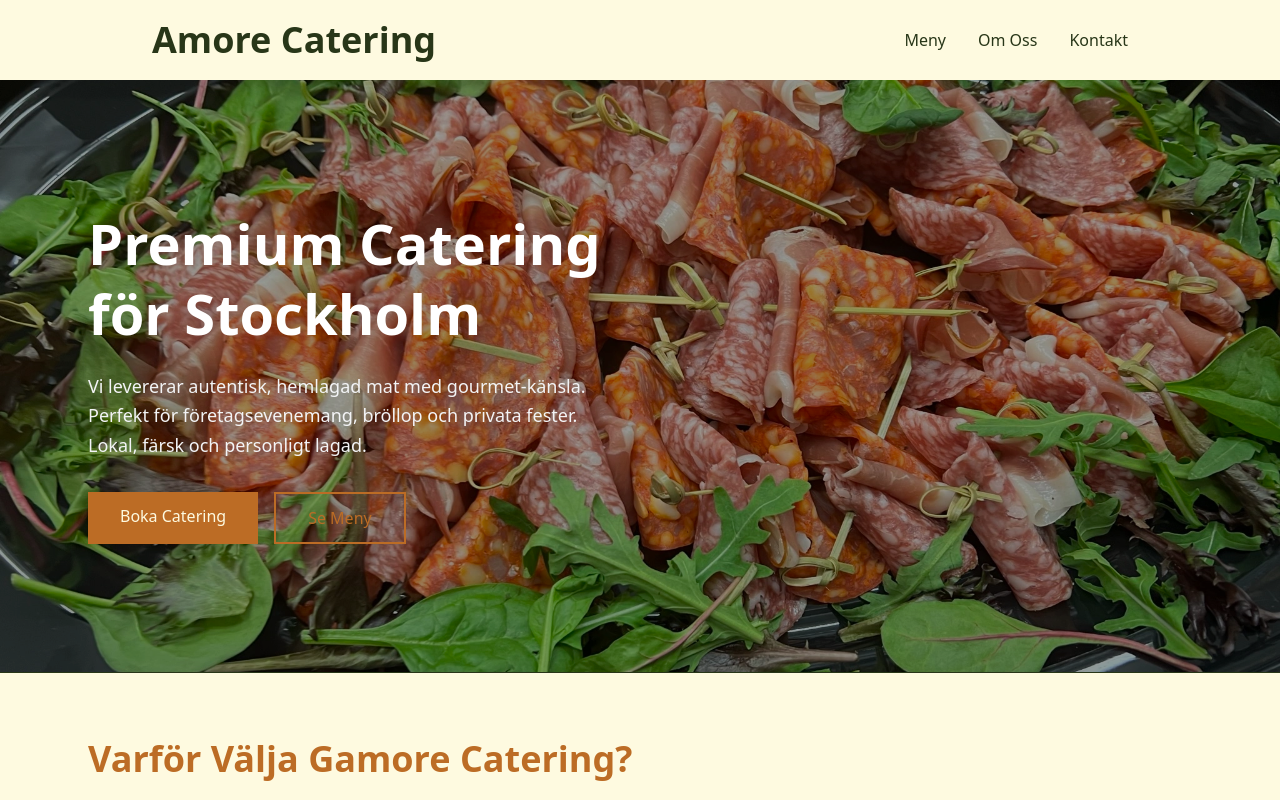
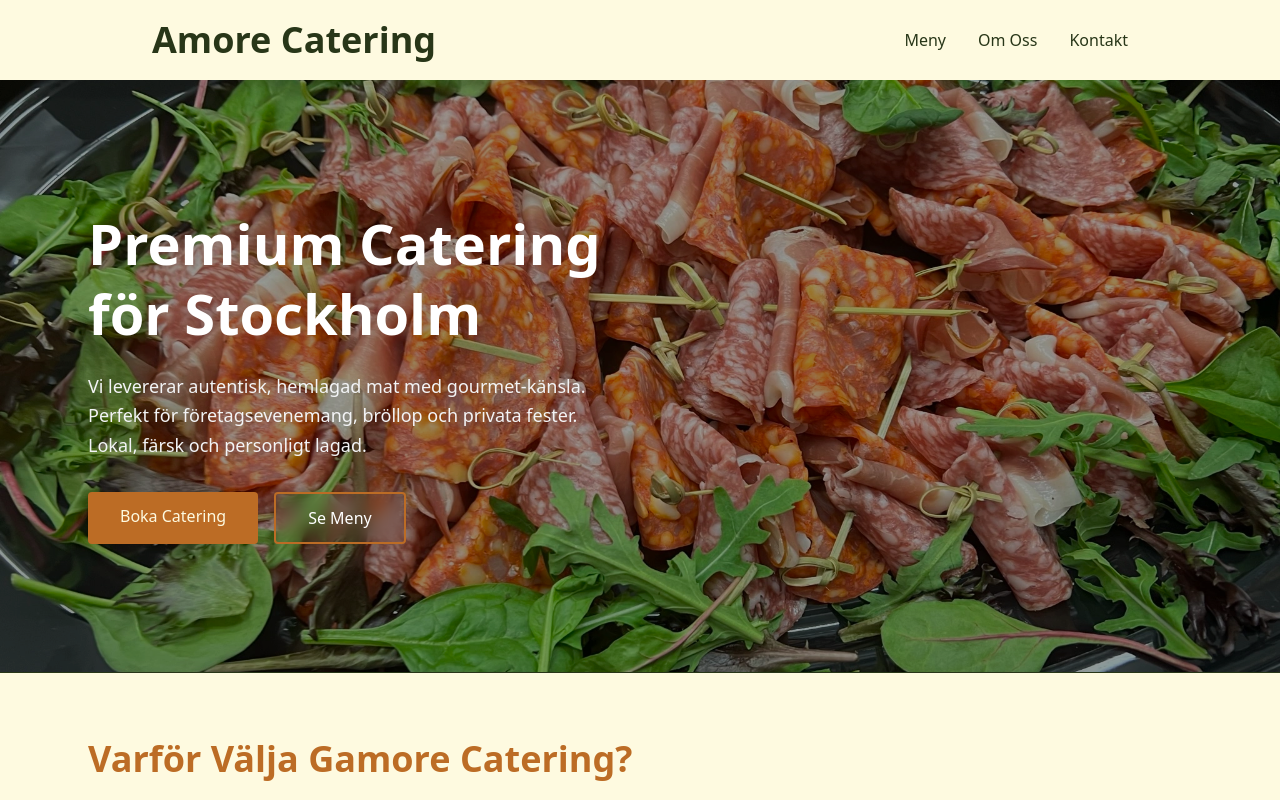
Before and after one commit to Egeeoz/gamoreCatering, a Next.js app: page / in a window 1280 px wide. Shown: the top 800 px of the page. Built offline with nearby package versions, Linux system fonts and the light colour scheme.

Commit message:
Update hero buttons with animations and simpler styling

```diff
--- a/app/components/Hero.tsx
+++ b/app/components/Hero.tsx
@@ -23,16 +23,16 @@ export default function Hero() {
               för företagsevenemang, bröllop och privata fester. Lokal, färsk
               och personligt lagad.
             </p>
-            <div className="flex flex-col sm:flex-row gap-4">
+            <div className="flex flex-col sm:flex-row gap-4 [&_a]:hover:-translate-y-2 [&_a]:transition-all [&_a]:duration-300 [&_a]:rounded [&_a]:px-6 [&_a]:md:px-8 [&_a]:py-2 [&_a]:md:py-3">
               <Link
                 href="#kontakt"
-                className="px-6 md:px-8 py-2 md:py-3 bg-accent text-background hover:bg-accent-hover transition font-medium text-center md:text-left"
+                className="bg-accent text-background hover:bg-accent-hover   font-medium text-center md:text-left"
               >
                 Boka Catering
               </Link>
               <Link
                 href="#meny"
-                className="px-6 md:px-8 py-2 md:py-3 border-2 border-accent text-accent hover:bg-background-secondary transition font-medium text-center md:text-left"
+                className="border-2 border-accent backdrop-blur-sm text-white font-medium text-center md:text-left"
               >
                 Se Meny
               </Link>
```
